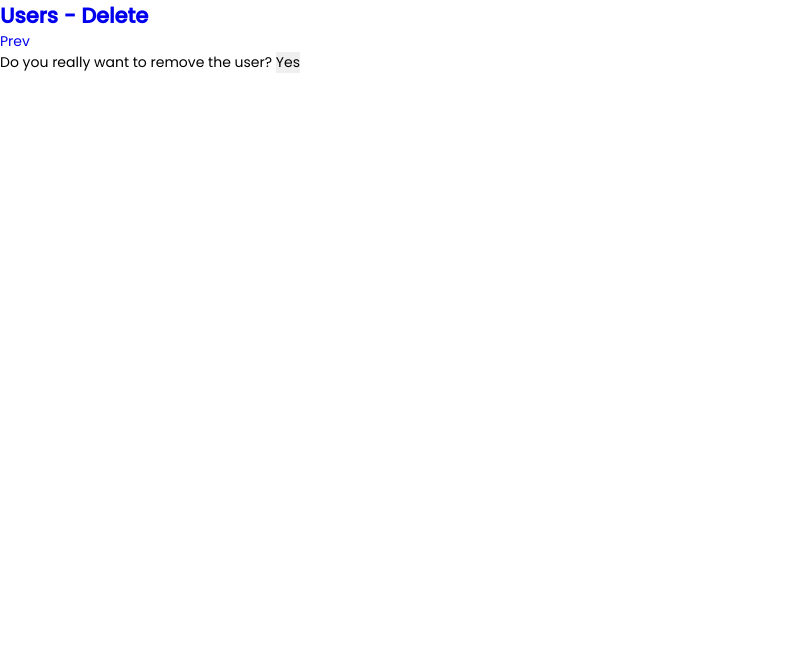
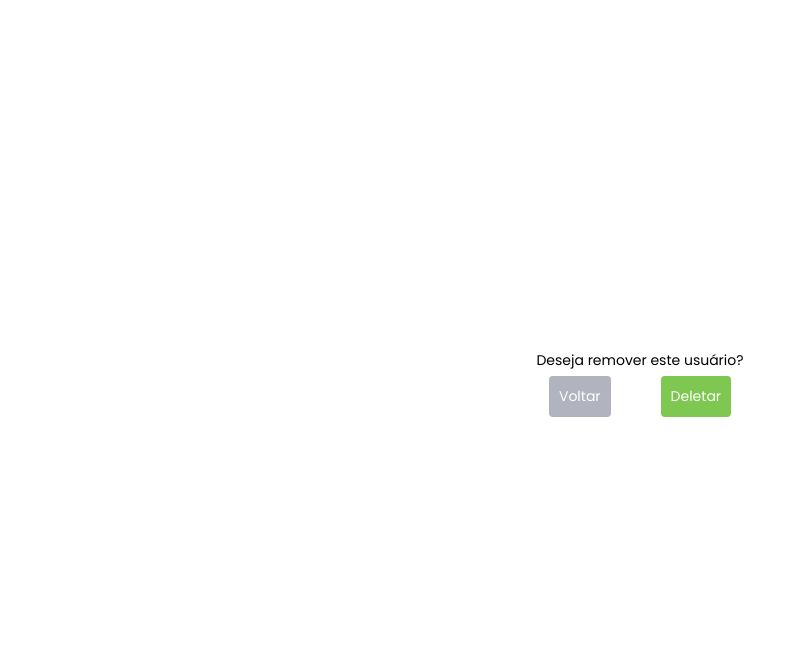
Before and after one commit to RicardoGorki/php-leader, a PHP site: page /delete-users.php?id=1 in a window 1280 px wide. Shown: the part 64-721 px from the top of the page, without its empty margins (0-805 px from the left). Run offline with PHP 8.4, Linux system fonts and the light colour scheme.

Commit message:
style delete page

```diff
--- a/delete-users.php
+++ b/delete-users.php
@@ -1,42 +1,22 @@
 <?php
-			require_once ("src/database/dbconnect.php");
-			require_once ("src/database/database.php");
-			require_once ("src/entities/User.php");
+require_once("src/database/dbconnect.php");
+require_once("src/database/database.php");
+require_once("src/entities/User.php");
+require_once 'src/components/header.php';
+require_once 'src/components/footer.php';
 
-			if(isset($_POST['id']))
-				deleteUserAction($conn, $_POST['id']);
+if (isset($_POST['id']))
+	deleteUserAction($conn, $_POST['id']);
 
-		?>
-<!DOCTYPE html>
-<html lang="pt-br">
-<head>
-	<meta charset="UTF-8">
-	<meta name="viewport" content="width=device-width, initial-scale=1.0">
-	<link rel="stylesheet" href="src/styles/styles.css">
-</head>
-<body>
-		<?php require_once 'src/components/header.php';
-			require_once 'src/components/footer.php';
-		?>
-	<section>
-
-	<div class="container">
-    <div class="row">
-        <a href="../../../index.php"><h1>Users - Delete</h1></a>
-        <a class="btn btn-success text-white" href="list-users.php">Prev</a>
-    </div>
-    <div class="row flex-center">
-        <div class="form-div">
-            <form class="form" action="delete-users.php" method="POST">
-                <label>Do you really want to remove the user?</label>
-                <input type="hidden" name="id" value="<?=$_GET['id']?>" required/>
-
-                <button class="btn btn-success text-white" type="submit">Yes</button>
-            </form>
-        </div>
-    </div>
+?>
+<link rel="stylesheet" href="src/styles/styles.css">
+<div class="form-delete">
+	<form action="delete-users.php" method="POST">
+		<label>Deseja remover este usuário?</label>
+		<div class="div-delete">
+		<a class="prev-btn" href="list-users.php">Voltar</a>
+		<input type="hidden" name="id" value="<?= $_GET['id'] ?>" required />
+		<button class="btn-delete" type="submit">Deletar</button>
+		<div>
+	</form>
 </div>
-	</section>
-</body>
-
-</html>
--- a/src/styles/styles.css
+++ b/src/styles/styles.css
@@ -40,7 +40,7 @@ body {
 	list-style: none;
 	background: #a4aed3;
 	border-radius: 3px;
-	display:inline-block;
+	display: inline-block;
 
 
 }
@@ -117,3 +117,38 @@ button {
 	margin-top: 20px;
 
 }
+
+.form-delete {
+	display: flex;
+	justify-content: center;
+	margin-top: 350px;
+	width: 100%;
+
+}
+
+.prev-btn {
+	background-color: #b1b4bf;
+	color: white;
+	padding: 10px 10px;
+	margin-top: 5px;
+	border: none;
+	border-radius: 4px;
+	cursor: pointer;
+	text-align: center;
+}
+
+.btn-delete {
+background-color: #7ec750;
+color: white;
+padding: 10px 10px;
+margin-top: 5px;
+border: none;
+border-radius: 4px;
+cursor: pointer;
+margin-left: 50px;
+}
+
+.div-delete {
+	display : flex;
+	justify-content: center;
+}
```
